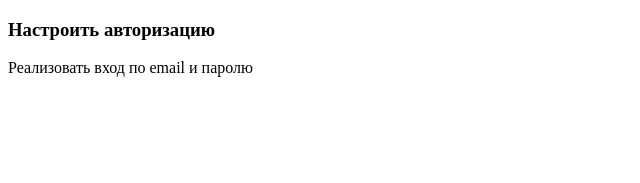
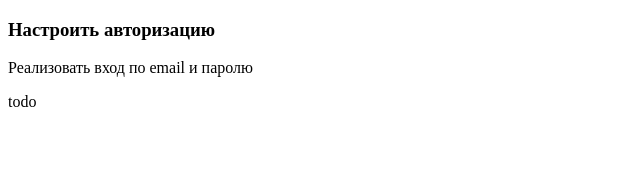
Before and after one commit to eexxiist/TaskCard, a React (Vite) app: page / in a window 1280 px wide. Shown: the top 183 px of the page, without its empty margins (0-640 px from the left). Built offline with nearby package versions, Linux system fonts and the light colour scheme.

Commit message:
добавлен стейт статуса

```diff
--- a/src/components/TaskCard/TaskCard.tsx
+++ b/src/components/TaskCard/TaskCard.tsx
@@ -1,10 +1,13 @@
-import type { TaskCardProps } from "../../types";
+import { useState } from "react";
+import type { TaskCardProps, TaskStatus } from "../../types";
 
 export const TaskCard = ({ task }: TaskCardProps) => {
+    const [status, setStatus] = useState<TaskStatus>(task.status)
   return (
     <div>
       <h3>{task.title}</h3>
       <p>{task.description}</p>
+      <span>{status}</span>
     </div>
   );
 };
```
